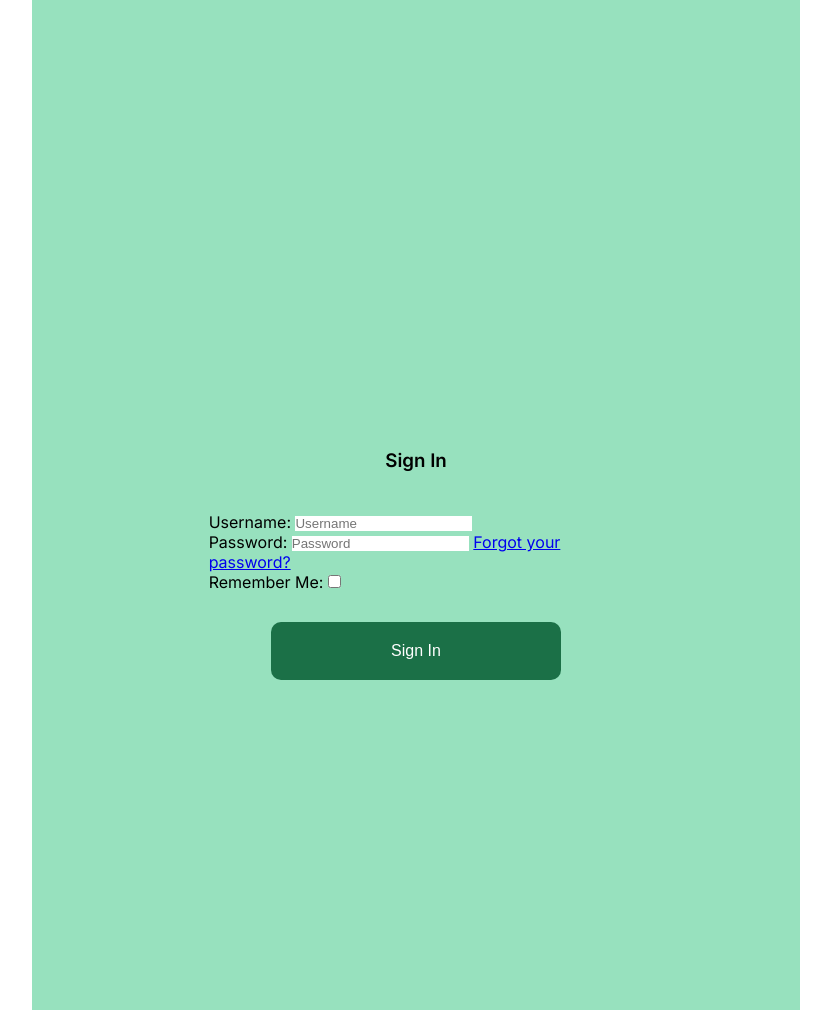
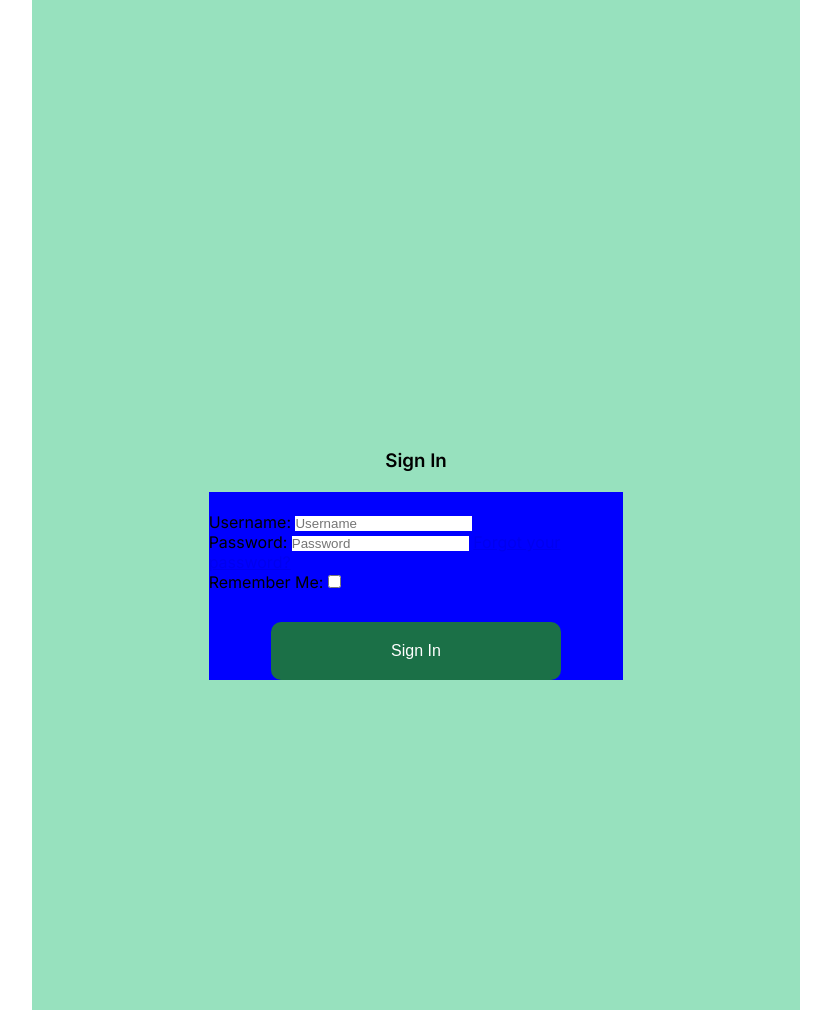
Before and after one commit to CatherineP37/project_4, a Django app: page /accounts/login/ in a window 1280 px wide. Shown: the part 151-1161 px from the top of the page, without its empty margins (224-1055 px from the left). Run offline with Django 4.2, Linux system fonts and the light colour scheme; some libraries are stand-ins or nearby versions.

Commit message:
Edit styling of login form

```diff
--- a/static/css/style.css
+++ b/static/css/style.css
@@ -156,7 +156,7 @@ main div {
 /* Forms */
 
 form {
-	background-color: #97e1be;
+    background-color: blue;
 	width: 90%;
 	margin: 20px auto;
 	padding: 20px 0 0 0;
```
